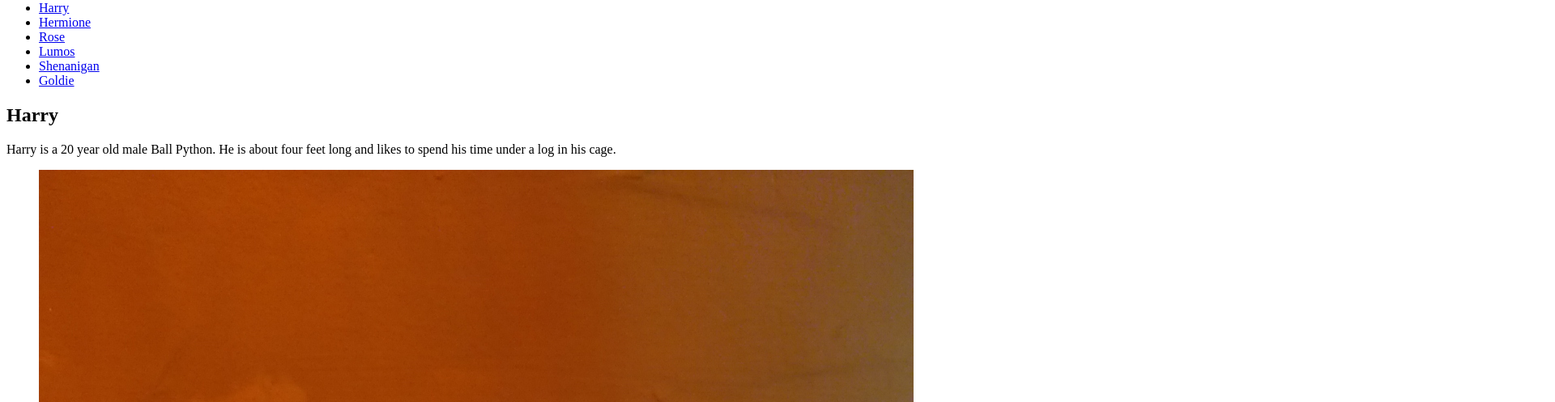
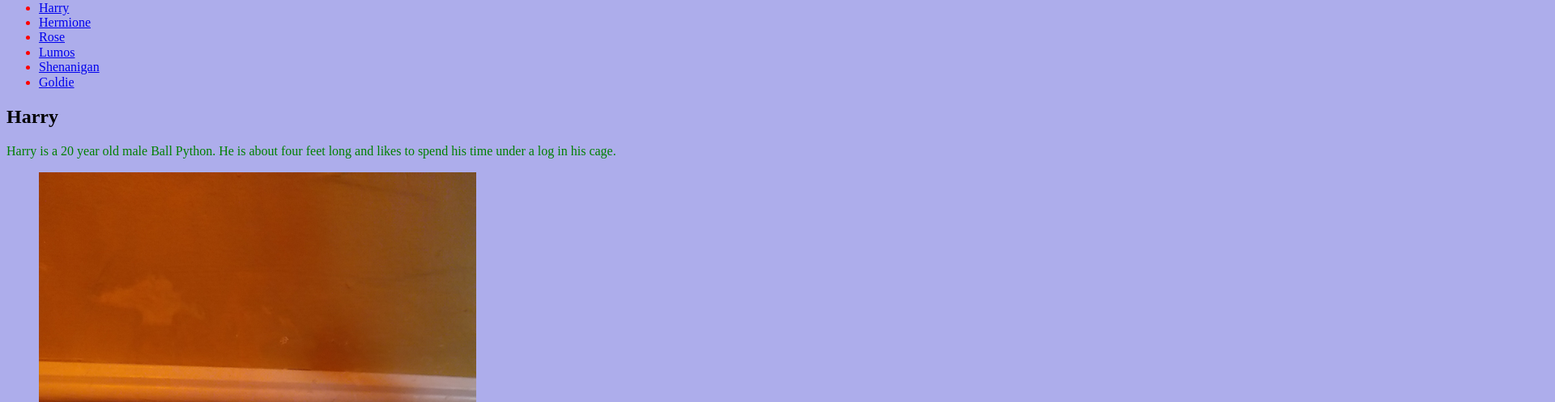
Before and after one commit to STL-LC101-January-22/assignment-4-html-me-something-timrogersj, a website: page index.html in a window 1280 px wide. Shown: the part 79-576 px from the top of the page at 81% size, 1920 px wide, since content can reach past the window. Drawn offline with nearby package versions, Linux system fonts and the light colour scheme.

Commit message:
corrections

```diff
--- a/index.html
+++ b/index.html
@@ -2,6 +2,8 @@
 <html>
    <head>
       <title>Timothy Rogers - My Roommates Who Refuse to Pay Rent aka Pets</title>
+		<link rel="stylesheet" href="normalize.css">
+		<link rel="stylesheet" href="styles.css">
    </head>
    <body>
       <header id="mainHeading">
```
